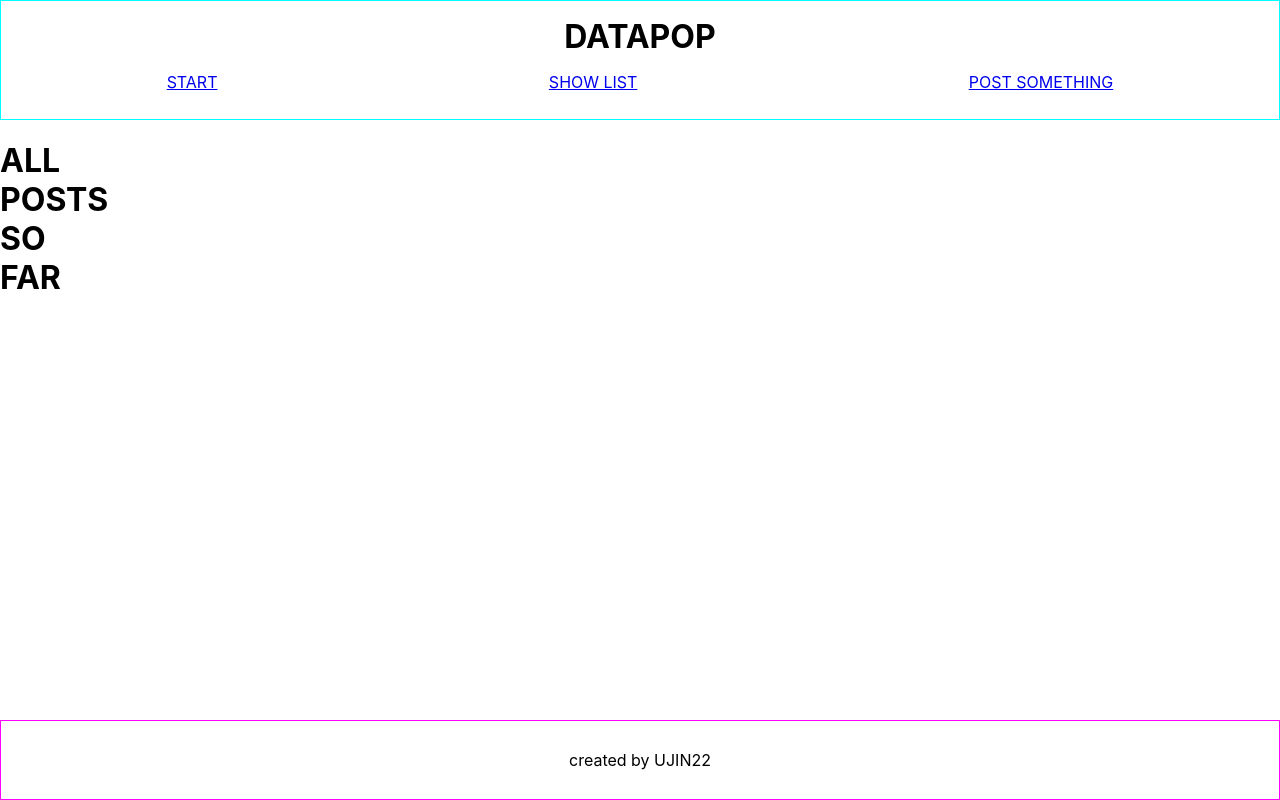
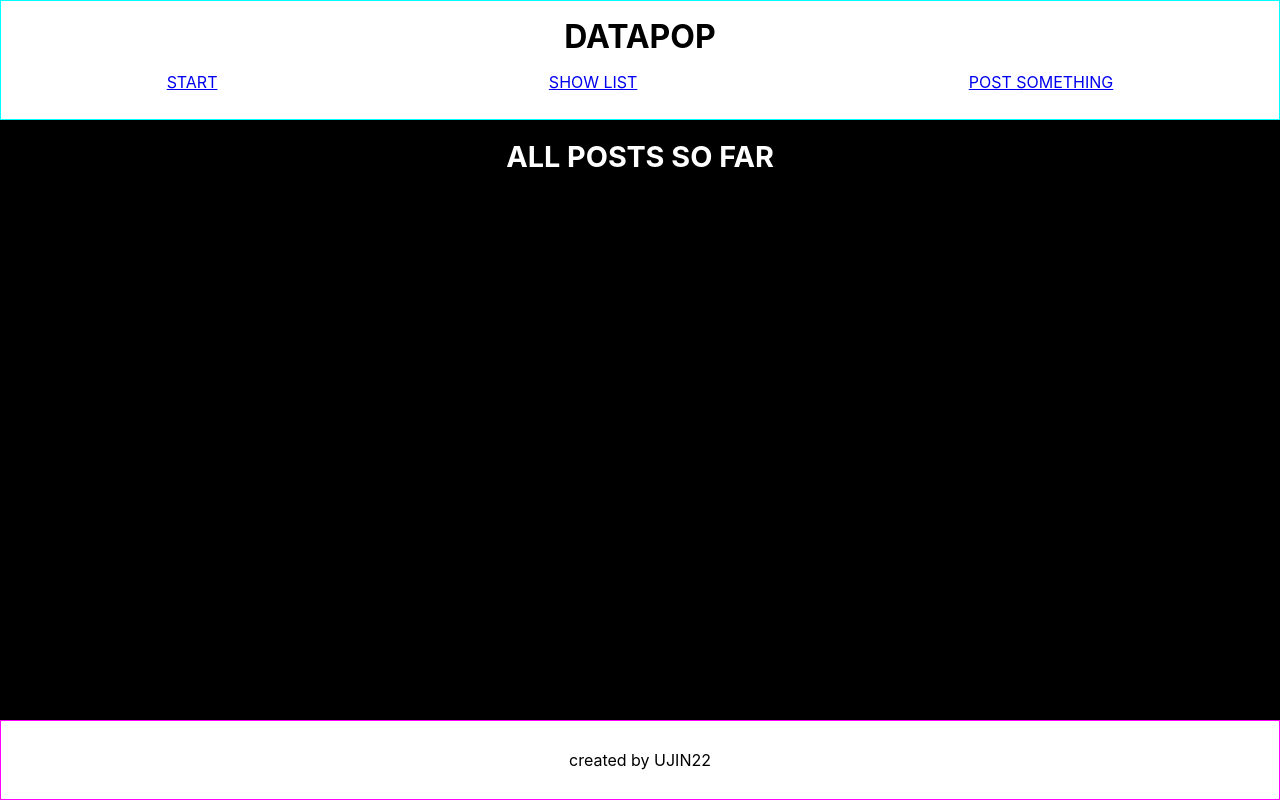
Before and after one commit to PhilippAubert/datapop, a React (Create React App) app: page /list in a window 1280 px wide. Built offline with nearby package versions, Linux system fonts and the light colour scheme.

Commit message:
Adjust bg-colors and colors for all other routes

```diff
--- a/src/Components/About.js
+++ b/src/Components/About.js
@@ -3,7 +3,11 @@ import "./CSS/About.css";
 export default function About() {
   return (
     <div className="Main">
-      <h1>WRITE YOUR POST HERE </h1>
+      <div className="About-List">
+        <div className="About-List__Headline">
+          <h1>WRITE YOUR POST HERE </h1>
+        </div>
+      </div>
     </div>
   );
 }
--- a/src/Components/CSS/About.css
+++ b/src/Components/CSS/About.css
@@ -2,3 +2,14 @@
   grid-row: 2/3;
   grid-column: 2/3;
 }
+
+.About-List {
+  color: white;
+  display: flex;
+  display: flex;
+  justify-content: center;
+}
+
+.About-List__Headline {
+  font-size: 0.9rem;
+}
--- a/src/Components/CSS/Home.css
+++ b/src/Components/CSS/Home.css
@@ -1,11 +1,11 @@
 .Main {
   grid-row: 2/3;
   grid-column: 1/2;
-  display: flex;
+  width: 100vw;
+  background-color: black;
 }
 
 .react-p5 {
-  margin: 0;
-  margin-left: 4vw;
-  margin-top: 2vh;
+  margin-left: 6vw;
+  margin-top: 5vh;
 }
--- a/src/Components/CSS/Users.css
+++ b/src/Components/CSS/Users.css
@@ -2,3 +2,14 @@
   grid-row: 2/3;
   grid-column: 2/3;
 }
+
+.Users-List {
+  color: white;
+  display: flex;
+  display: flex;
+  justify-content: center;
+}
+
+.Users-List__Headline {
+  font-size: 0.9rem;
+}
--- a/src/Components/Home.js
+++ b/src/Components/Home.js
@@ -4,16 +4,16 @@ import SimplexNoise from "simplex-noise";
 import "./CSS/Home.css";
 
 export default function Home() {
-  let x = 50;
-  let y = 50;
+  let x = 150;
+  let y = 150;
 
   let dragging = false;
   let minFrequency = 0.5;
   let maxFrequency = 2;
   let minAmplitude = 0.05;
   let maxAmplitude = 0.5;
-  const canvasWidth = 380;
-  const canvasHeight = 520;
+  const canvasWidth = 330;
+  const canvasHeight = 440;
 
   let amplitude;
   let frequency;
@@ -55,7 +55,7 @@ export default function Home() {
 
     // Draw the background
     p5.noFill();
-    p5.stroke(255);
+    p5.stroke(500);
     p5.strokeWeight(dim * 0.0075);
 
     const time = p5.millis() / 100;
@@ -72,7 +72,7 @@ export default function Home() {
         end: [canvasWidth, py],
         amplitude: amplitude * canvasHeight,
         frequency,
-        time: time * 0.5,
+        time: time * 1.5,
         steps: 1150,
         p5,
       });
@@ -85,9 +85,9 @@ export default function Home() {
       start,
       end,
       steps = 200,
-      frequency = 10000,
-      time = 10,
-      amplitude = 1,
+      frequency = 100,
+      time = 1,
+      amplitude = 0.1,
       p5,
     } = opt;
 
--- a/src/Components/Users.js
+++ b/src/Components/Users.js
@@ -4,7 +4,11 @@ import "./CSS/Users.css";
 export default function Users() {
   return (
     <div className="Main">
-      <h1>ALL POSTS SO FAR</h1>
+      <div className="Users-List">
+        <div className="Users-List__Headline">
+          <h1>ALL POSTS SO FAR</h1>
+        </div>
+      </div>
     </div>
   );
 }
```
